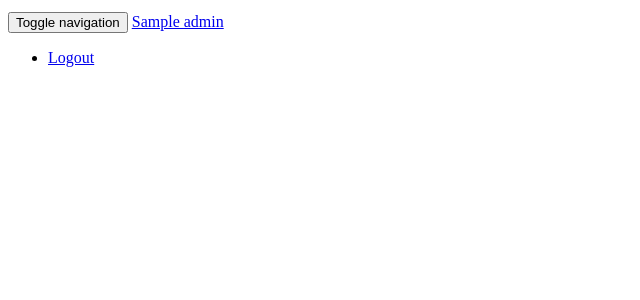
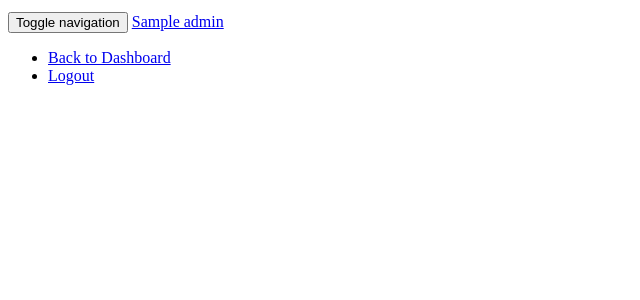
Before and after one commit to zteeed/Cassiopee, a Python web app: template web/templates/login.html in a window 1280 px wide. Shown: the top 300 px of the page, without its empty margins (0-640 px from the left). Run offline with Jinja, Linux system fonts and the light colour scheme; the template is opened without the code that fills it: most values are stand-ins (such as "Sample title", 1, 10 or a date in 2020); some libraries are stand-ins or nearby versions.

Commit message:
Add / endpoint into flask admin

```diff
--- a/web/templates/admin/layout.html
+++ b/web/templates/admin/layout.html
@@ -68,6 +68,7 @@
       {%- endif -%}
     {% endif -%}
   {% endfor %}
+  <li><a href="/">Back to Dashboard</a></li>
   <li><a href="/logout">Logout</a></li>
 {% endmacro %}
 
```
